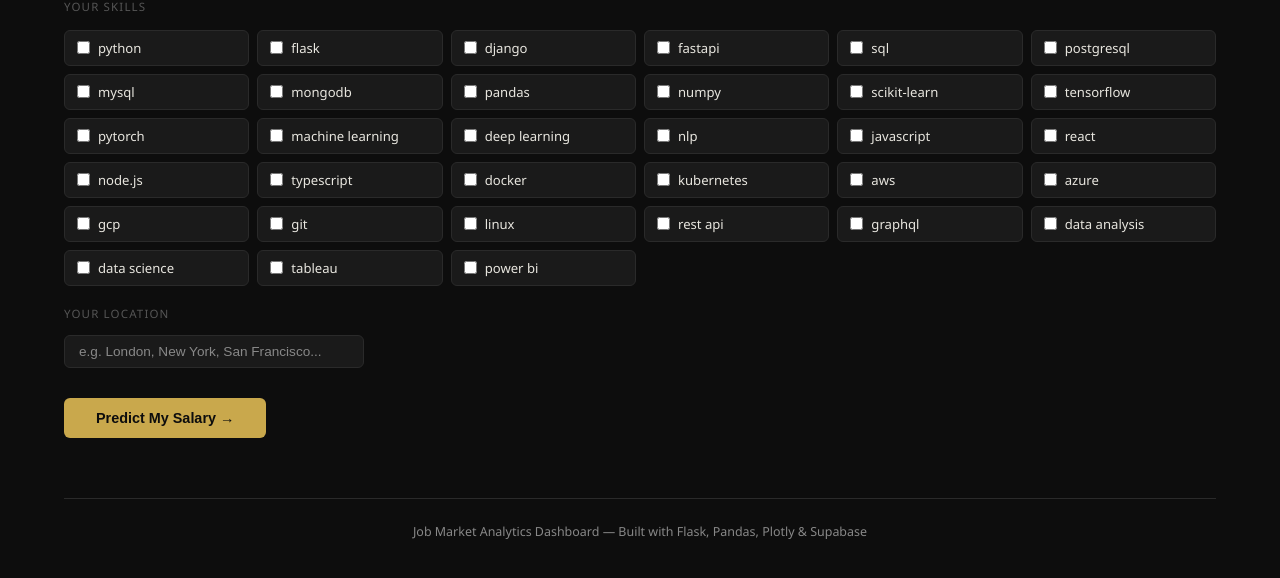
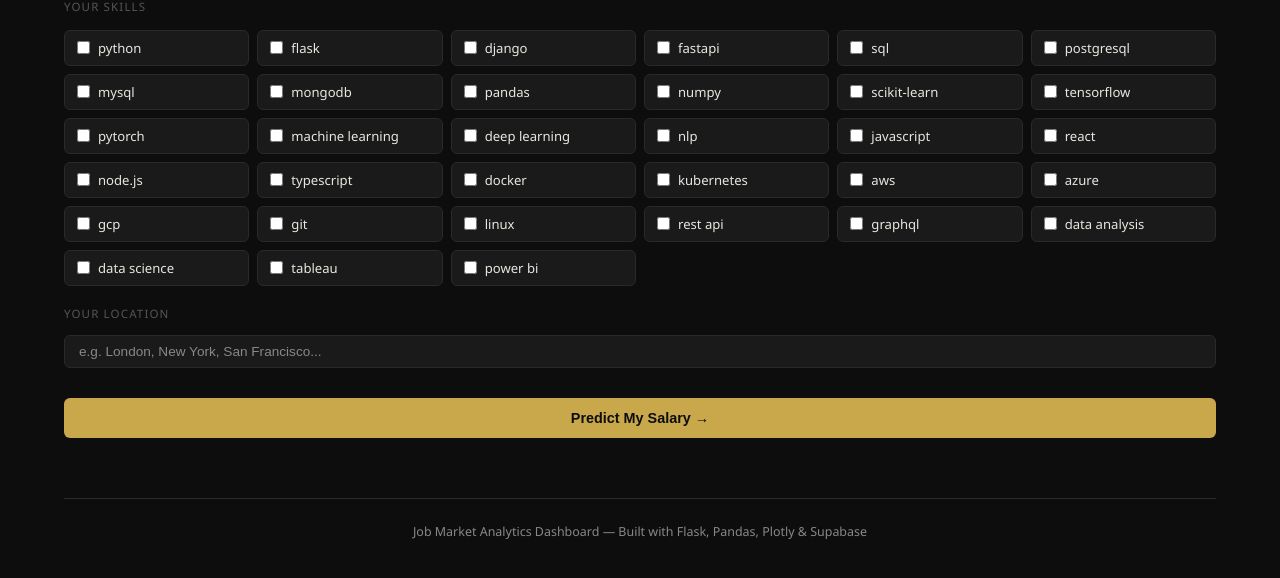
Before and after one commit to Shakir-Raza/job-market-dashboard, a Flask app: page /predict in a window 1280 px wide. Shown: the part 195-773 px from the top of the page. Run offline with Flask 3, Linux system fonts and the light colour scheme; data that the repository does not hold is empty; some libraries are stand-ins or nearby versions.

Commit message:
fix: salary predictor mobile layout

```diff
--- a/static/css/style.css
+++ b/static/css/style.css
@@ -417,6 +417,25 @@ footer {
   margin-top: 60px;
 }
 
+/* Predict page mobile fixes */
+.skill-checkbox {
+  padding: 6px 8px;
+  font-size: 0.75rem;
+  gap: 6px;
+}
+.skills-grid {
+  grid-template-columns: repeat(2, 1fr);
+  gap: 6px;
+}
+.predict-btn {
+  width: 100%;
+  padding: 12px;
+}
+.filters-bar input[name="location"] {
+  width: 100%;
+  min-width: unset;
+}
+
 /* ── SPINNER ─────────────────────────────── */
 @keyframes spin {
   to { transform: rotate(360deg); }
--- a/templates/predict.html
+++ b/templates/predict.html
@@ -92,7 +92,7 @@
     <div class="section-label" style="margin-top: 20px;">Your Location</div>
     <div class="filters-bar">
       <input type="text" name="location" placeholder="e.g. London, New York, San Francisco..."
-        value="{{ location }}" style="min-width: 300px;">
+        value="{{ location }}">
     </div>
 
     <button type="submit" class="predict-btn">Predict My Salary →</button>
```
